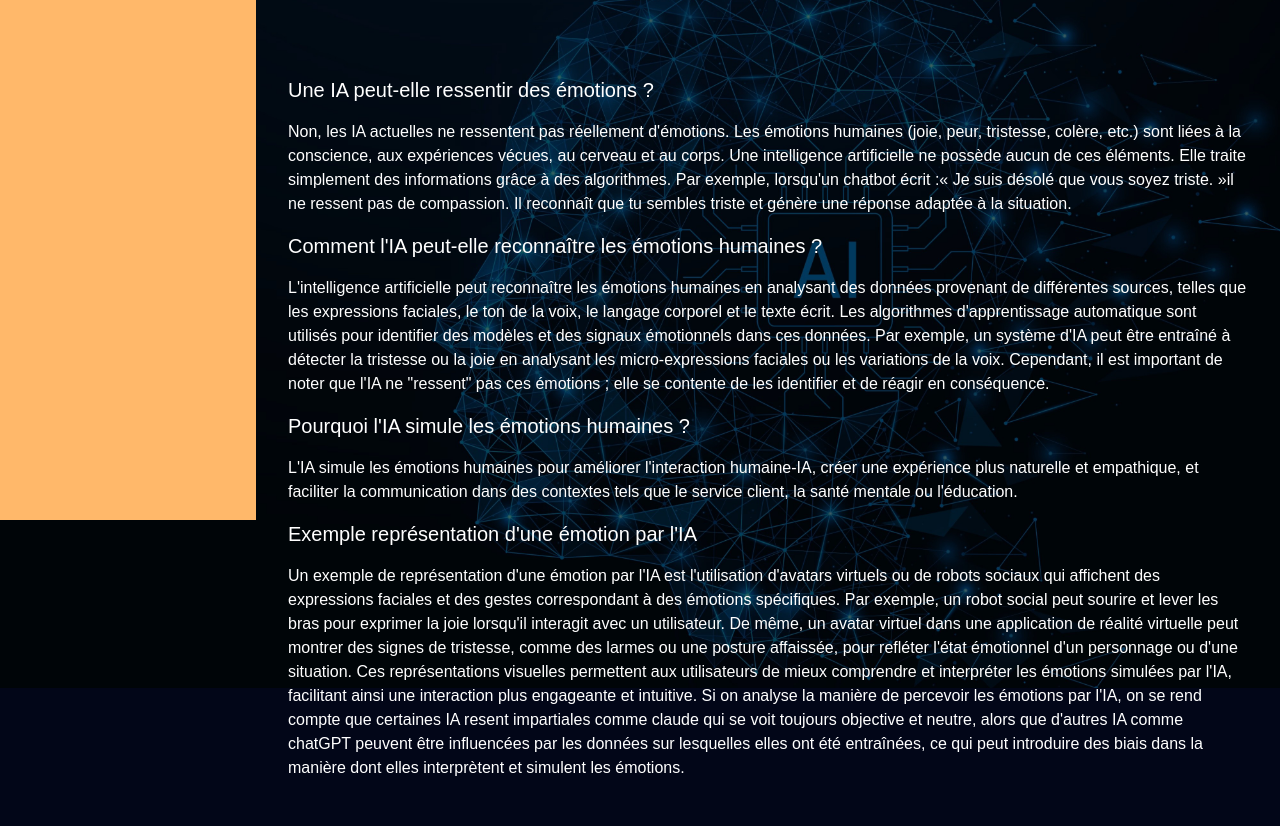
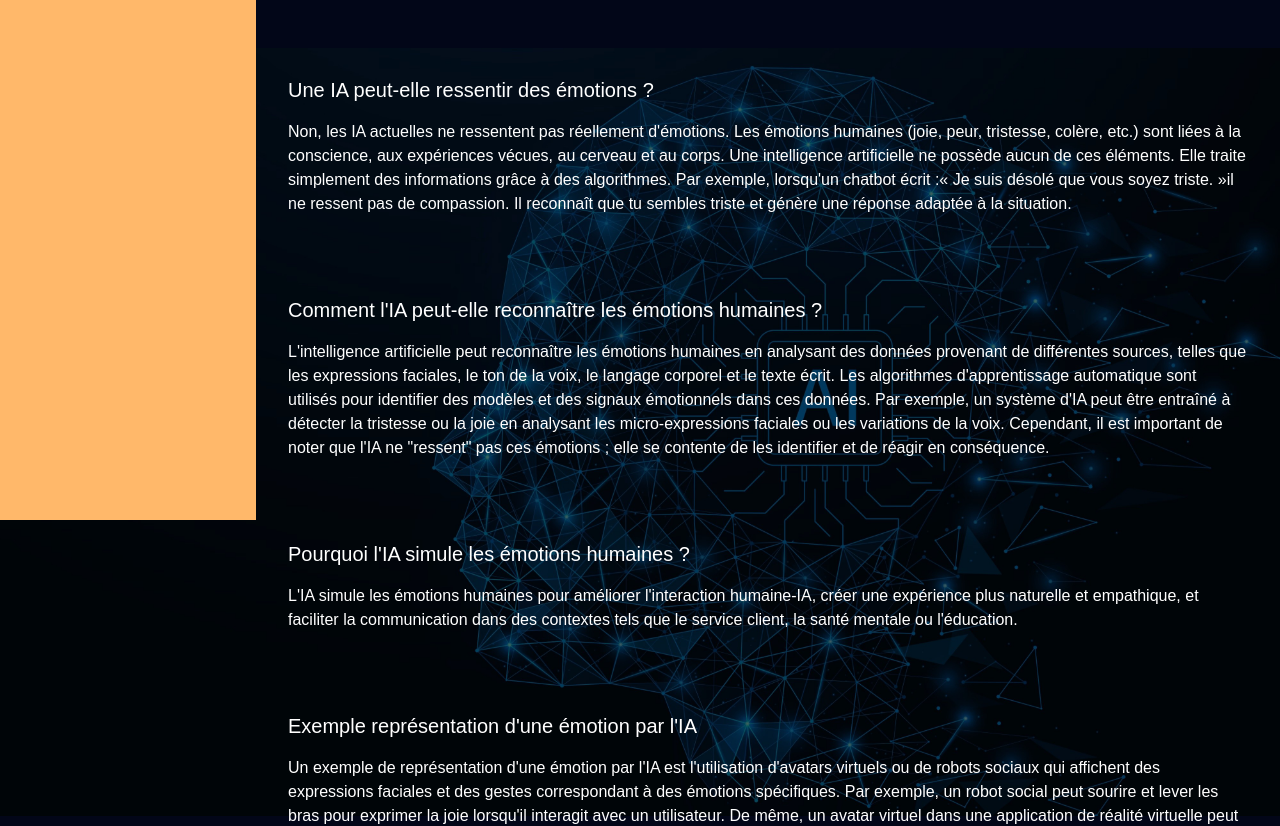
Before and after one commit to titouan-lefeuvre/mon_site, a Next.js app: page /emotions in a window 1280 px wide. Shown: the part 280-1106 px from the top of the page. Built offline with nearby package versions, Linux system fonts and the light colour scheme.

Commit message:
reglage des espacements entre les paragraphes emotions

```diff
--- a/app/emotions/page.tsx
+++ b/app/emotions/page.tsx
@@ -23,7 +23,7 @@ export default function emo() {
     <div className="text-white ml-64 p-8">
         <ul>
             <li className="mt-4 mb-4 text-white text-xl">Une IA peut-elle ressentir des émotions ?
-                <div className="mt-4 mb-4 text-white text-base" >
+                <div className="mt-4 mb-20 text-white text-base" >
                 Non, les IA actuelles ne ressentent pas réellement d'émotions.
                 Les émotions humaines (joie, peur, tristesse, colère, etc.) sont liées à la conscience,
                 aux expériences vécues, au cerveau et au corps. Une intelligence artificielle ne possède aucun de ces éléments. Elle traite simplement des informations grâce à des algorithmes.
@@ -31,7 +31,7 @@ export default function emo() {
                 </div>
             </li>
             <li className="mt-4 mb-4 text-white text-xl">Comment l'IA peut-elle reconnaître les émotions humaines ?
-                <div className="mt-4 mb-4 text-white text-base">
+                <div className="mt-4 mb-20 text-white text-base">
                 L'intelligence artificielle peut reconnaître les émotions humaines en analysant des données provenant de différentes sources,
                 telles que les expressions faciales, le ton de la voix, le langage corporel et le texte écrit.
                 Les algorithmes d'apprentissage automatique sont utilisés pour identifier des modèles et des signaux émotionnels dans ces données.
@@ -40,12 +40,12 @@ export default function emo() {
                 </div>
             </li>
             <li className="mt-4 mb-4 text-white text-xl">Pourquoi l'IA simule les émotions humaines ?
-                <div className="mt-4 mb-4 text-white text-base">
+                <div className="mt-4 mb-20 text-white text-base">
                 L'IA simule les émotions humaines pour améliorer l'interaction humaine-IA, créer une expérience plus naturelle et empathique, et faciliter la communication dans des contextes tels que le service client, la santé mentale ou l'éducation.
                 </div>
             </li>
             <li className="mt-4 mb-4 text-white text-xl">Exemple représentation d'une émotion par l'IA
-                <div className="mt-4 mb-4 text-white text-base">
+                <div className="mt-4 mb-20 text-white text-base">
                 Un exemple de représentation d'une émotion par l'IA est l'utilisation d'avatars virtuels ou de robots sociaux qui affichent des expressions faciales et des gestes correspondant à des émotions spécifiques.
                 Par exemple, un robot social peut sourire et lever les bras pour exprimer la joie lorsqu'il interagit avec un utilisateur.
                 De même, un avatar virtuel dans une application de réalité virtuelle peut montrer des signes de tristesse, comme des larmes ou une posture affaissée, pour refléter l'état émotionnel d'un personnage ou d'une situation.
```
